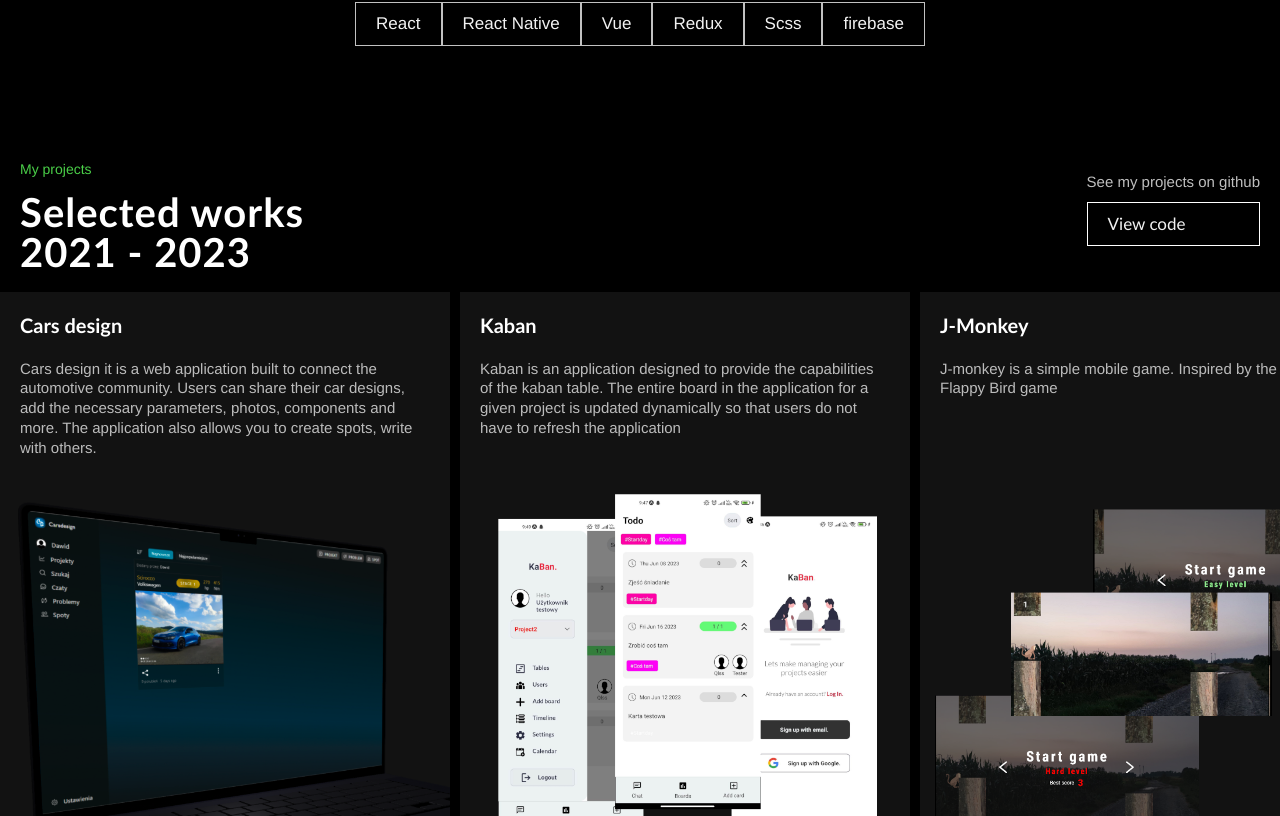
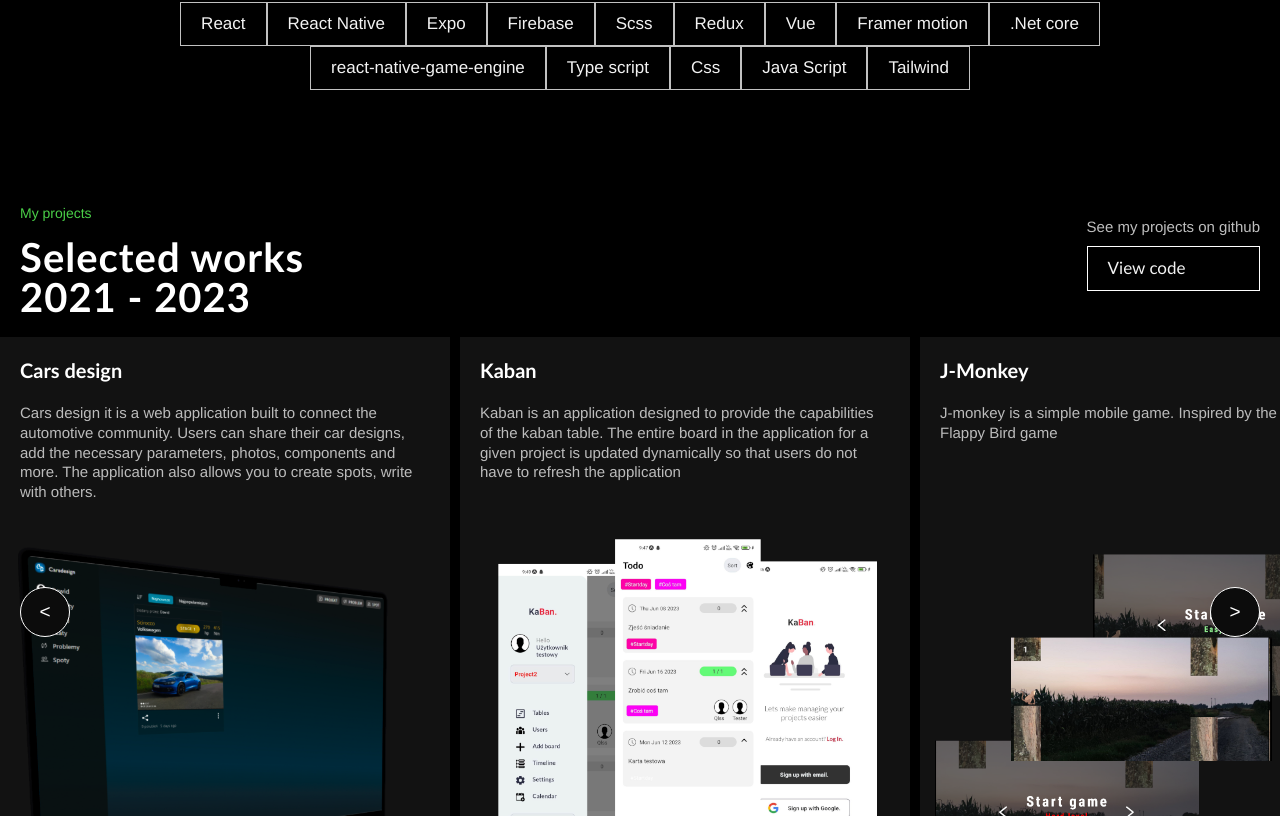
Before and after one commit to infinite223/Portfolio, a Vue app: page / in a window 1280 px wide. Shown: the part 1004-1820 px from the top of the page. Built offline with nearby package versions, Linux system fonts and the light colour scheme; some icons are missing.

Commit message:
add scroll arrows and project data

```diff
--- a/src/App.vue
+++ b/src/App.vue
@@ -36,6 +36,11 @@ const { theme } = useTheme()
   align-items: center;
 
   overflow-y: auto;
+}
+
+html {
+  scroll-behavior: smooth;
+
 }
 
 
--- a/src/components/ProjectItem.vue
+++ b/src/components/ProjectItem.vue
@@ -9,6 +9,7 @@
     import monkey from '../assets/monkey.png';
     import workSchedule from '../assets/workSchedule.png';
     import downloadSongs from '../assets/downloadSongs.png';
+    import shoppingNotes from '../assets/shoppingNotes.png';
 
     const { theme } = useTheme()
     const showOptions = ref(false)
@@ -40,6 +41,8 @@
                 return `background-image: url( ${workSchedule})`;
             case 'downloadSongs':
                 return `background-image: url( ${downloadSongs})`;
+            case 'shoppingNotes':
+                return `background-image: url( ${shoppingNotes})`;
             default:
                 break;
         }
@@ -50,6 +53,7 @@
 <template>
     <div
         class="projectItem"
+        :id="projectData?.name"
         :style="backgroundProjectImage"
         :onmouseenter="() => handleMouse(true)"
         :onmouseleave="() => handleMouse(false)"
--- a/src/components/ProjectsSection.vue
+++ b/src/components/ProjectsSection.vue
@@ -2,10 +2,43 @@
     import { myProjects } from '../utils/projectsData'
     import ProjectItem from './ProjectItem.vue'
     import { useTheme } from '@/store';
-    import { computed } from 'vue';
+    import { computed, ref } from 'vue';
     import { Icon } from '@iconify/vue'
+    const selectedProject = ref(3)
+    const lastUsed = ref(true)
+    const { theme } = useTheme()
 
-    const { theme } = useTheme()
+    const scrollByValue = (type: boolean) => {
+      const container:any = document.getElementById('projectsList'); // Zmień na właściwe id kontenera
+
+    if(type && selectedProject.value !== myProjects.length){
+        if(lastUsed.value){
+            selectedProject.value = selectedProject.value+1
+            const element:any = document.getElementById(myProjects[selectedProject.value-1].name,);
+            element.scrollIntoView({ behavior: 'smooth' });
+        }
+        else {
+            selectedProject.value = selectedProject.value+3
+            const element:any = document.getElementById(myProjects[selectedProject.value-1].name,);
+            element.scrollIntoView({ behavior: 'smooth' });
+        }
+
+        lastUsed.value = true
+      }
+      else if(!type && selectedProject.value !== 1 ) {
+        if(lastUsed.value){
+            selectedProject.value = selectedProject.value-3
+            const element:any = document.getElementById(myProjects[selectedProject.value-1].name,);
+            element.scrollIntoView({ behavior: 'smooth' });
+        }
+        else {
+            selectedProject.value = selectedProject.value-1
+            const element:any = document.getElementById(myProjects[selectedProject.value-1].name,);
+            element.scrollIntoView({ behavior: 'smooth' });
+        }
+        lastUsed.value = false
+      }
+    }
 </script>
 
 <template>
@@ -21,13 +54,14 @@
             </div>
             <div class="right">
                 <div>See my projects on github</div>
-                <div class="button">View code</div>
+                <a class="button" href="https://github.com/infinite223?tab=repositories">View code</a>
             </div>
         </nav>
 
-
-        <div class="projectsList">
+        <div class="projectsList" id="projectsList">
+            <button class="arrowIcon left" @click="() => scrollByValue(false)">{{"<"}}</button>
             <ProjectItem v-for="project in myProjects" :project-data="project"/>
+            <button class="arrowIcon right" @click="() => scrollByValue( true)">{{">"}}</button>
         </div>
     </div>
 </template>
@@ -36,7 +70,7 @@
     .projectsSection {
         height: auto;
         width: 100%;
-        // background-color: rgb(10, 10, 10);
+        position: relative;
 
         nav {
             display: flex;
@@ -75,6 +109,7 @@
                     font-size: 17px;
                     font-weight: 200;
                     color: rgb(242, 242, 242);
+                    text-decoration: none;
                     cursor: pointer;
 
                     &:hover {
@@ -96,6 +131,35 @@
 
             &::-webkit-scrollbar{
                 width: 0px;
+                height: 10px;
+            }
+            &::-webkit-scrollbar-track{
+                background-color: black;
+            }
+            &::-webkit-scrollbar-thumb{
+                background-color: rgb(56, 56, 56);
+                background: linear-gradient(90deg, rgb(81, 81, 81) 0%, rgba(0,0,0,1) 50%);
+            }
+
+            .arrowIcon {
+                position: absolute;
+                width: 50px;
+                height: 50px;
+                border-radius: 50%;
+                background-color: rgb(12, 12, 12);
+                color: white;
+                bottom: 300px;
+                border: 1px solid white;
+                z-index: 1;
+
+            }
+
+            .left {
+                left: 0px;
+            }
+
+            .right {
+                right: 0px;
             }
         }
     }
--- a/src/components/TechnologiesBaner.vue
+++ b/src/components/TechnologiesBaner.vue
@@ -1,5 +1,5 @@
 <script lang="ts" setup>
-
+    import { myTechnologies } from './../utils/projectsData'
 </script>
 
 <template>
@@ -7,12 +7,9 @@
         <h3>Technologies I use</h3>
         <p>Technologies that I use most often to create my projects</p>
         <div class="content">
-            <div class="item">React</div>
-            <div class="item">React Native</div>
-            <div class="item">Vue</div>
-            <div class="item">Redux</div>
-            <div class="item">Scss</div>
-            <div class="item">firebase</div>
+            <div class="item" v-for="technology in myTechnologies">
+                {{technology.name}}
+            </div>
         </div>
     </div>
 </template>
@@ -42,6 +39,9 @@
         .content{
             display: flex;
             align-items: center;
+            justify-content: center;
+            flex-wrap: wrap;
+            max-width: 80vw;
 
             .item {
                 border: 1px solid rgb(193, 193, 193);
--- a/src/utils/projectsData.ts
+++ b/src/utils/projectsData.ts
@@ -3,7 +3,7 @@ export type Project = {
     description: string,
     technologies: {id: number, name: string, icon:string}[],
     createdAt: Date,
-    image: 'carsdesignStart' | 'kaban' | 'monkey' | 'workSchedule' | 'downloadSongs',
+    image: 'carsdesignStart' | 'kaban' | 'monkey' | 'workSchedule' | 'downloadSongs' | 'shoppingNotes',
     type: 'Mobile app' | 'Web app',
     links: {
         linkToGithub: string,
@@ -11,7 +11,7 @@ export type Project = {
     }
 }
 
-const myTechnologies = [
+export const myTechnologies = [
     {id:0, name:'React', icon: ""},
     {id:1,name:'React Native', icon: ""},
     {id:2,name:'Expo', icon: ''},
@@ -25,6 +25,7 @@ const myTechnologies = [
     {id:10, name:'Type script', icon: ""},
     {id:11, name:'Css', icon: ""},
     {id:12, name:'Java Script', icon: ""},
+    {id:13, name:'Tailwind', icon: ""},
 ]
 
 export const myProjects:Project[] = [
@@ -74,10 +75,10 @@ export const myProjects:Project[] = [
         type: 'Mobile app',
         technologies: [
             myTechnologies[0],
-            myTechnologies[3],
-            myTechnologies[4],
+            myTechnologies[1],
+            myTechnologies[2],
             myTechnologies[5],
-            myTechnologies[7],
+            myTechnologies[9],
             myTechnologies[12]
         ],
         image:'monkey',
@@ -121,5 +122,24 @@ export const myProjects:Project[] = [
             linkToGithub: 'https://github.com/infinite223/download-songs',
             linkToLiveapp: 'https://download-songs.netlify.app/'
         }
+    },
+    {
+        name: 'Shopping notes',
+        description: "Shopping-notes is a simple mobile application that allows users to create their shopping lists. Products in them will be automatically grouped by shops and product category, which will make shopping easier for the user.",
+        createdAt: new Date(),
+        type: 'Mobile app',
+        technologies: [
+            myTechnologies[0],
+            myTechnologies[1],
+            myTechnologies[2],
+            myTechnologies[10],
+            myTechnologies[12],
+            myTechnologies[13]
+        ],
+        image:'shoppingNotes',
+        links: {
+            linkToGithub: 'https://github.com/infinite223/Shopping-notes',
+            linkToLiveapp: 'https://play.google.com/store/apps/details?id=com.shopping.notes'
+        }
     }
 ]
```
Also changed, not shown: src/assets/shoppingNotes.png (added).
